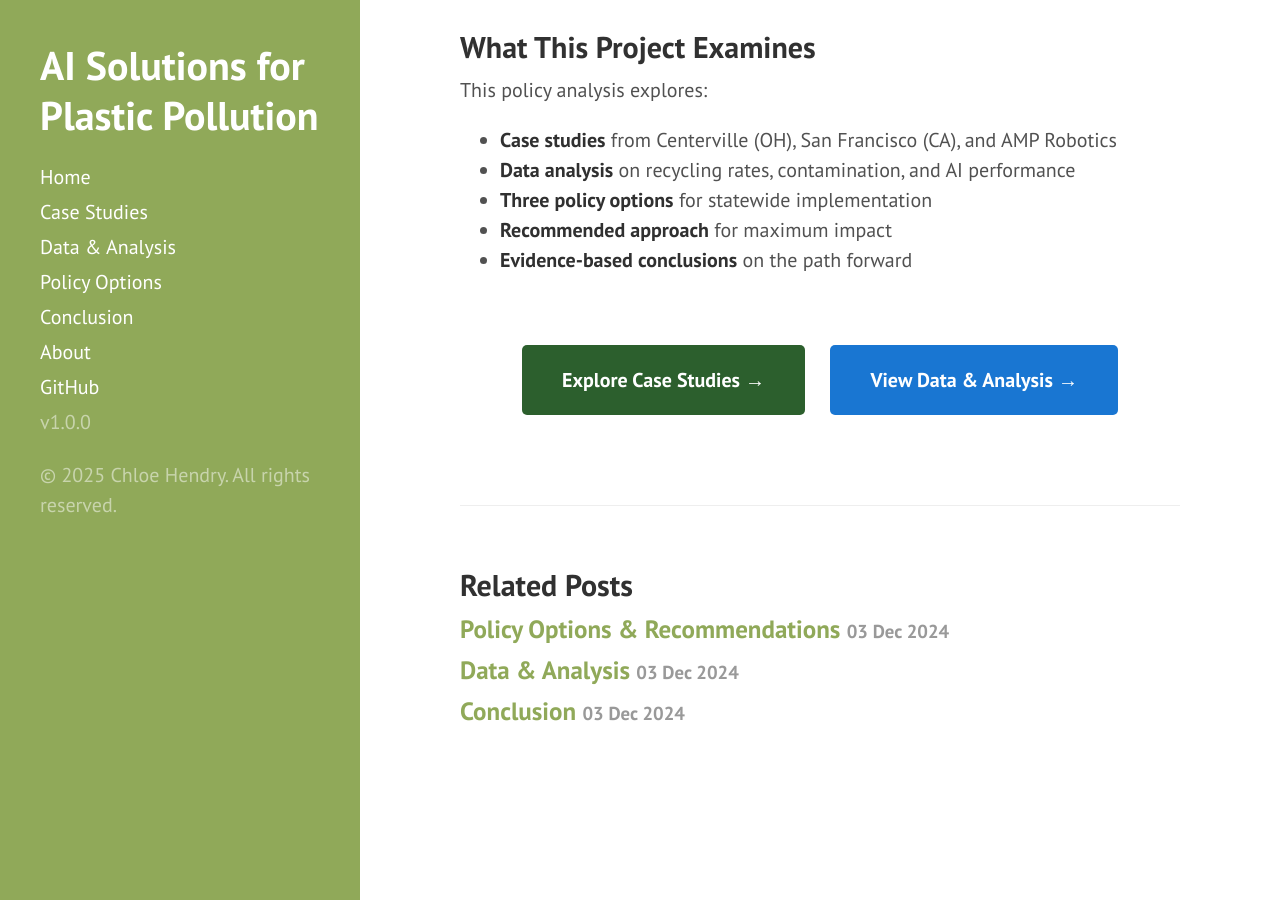
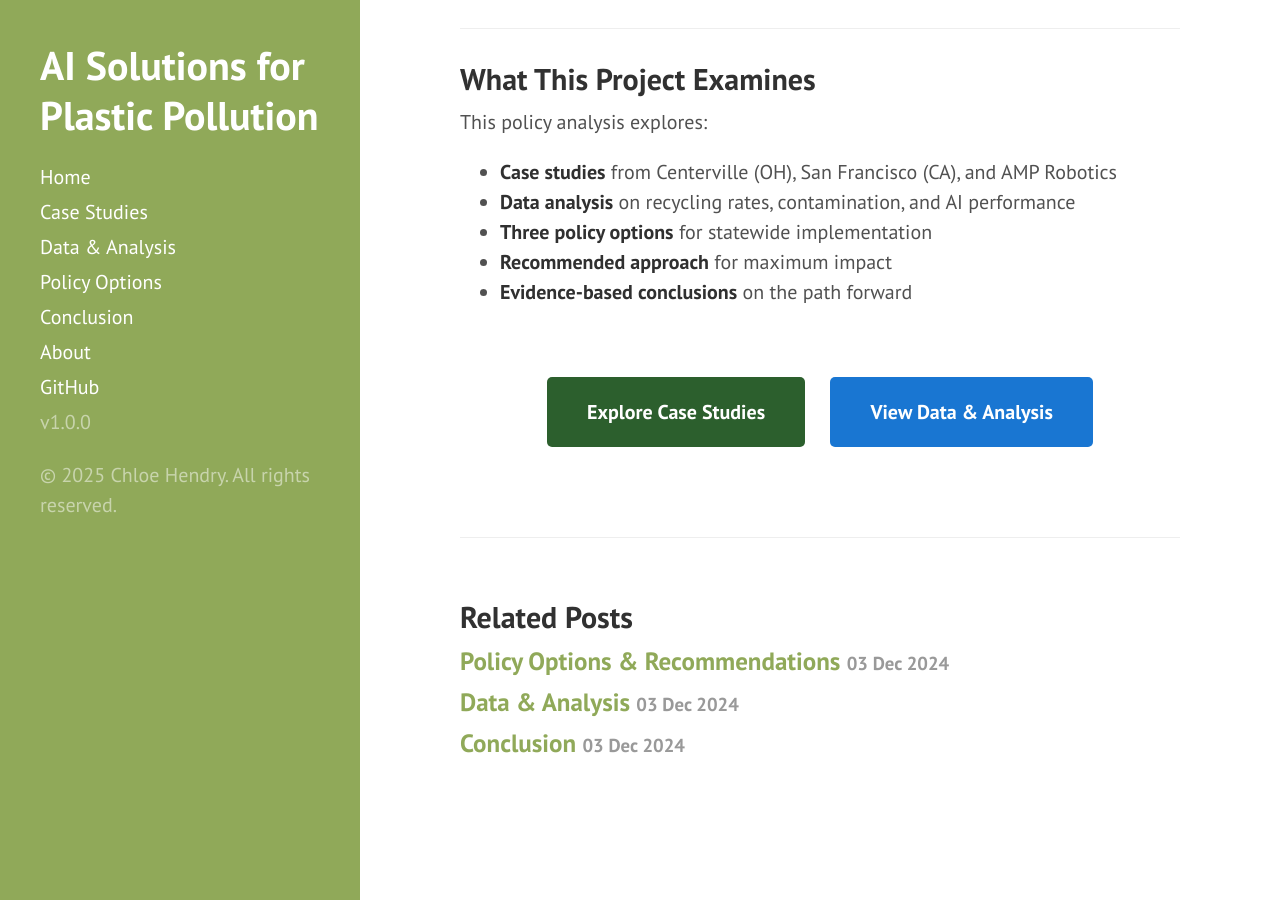
Before and after one commit to chendry6-blip/SOC401Website, a Jekyll site: the page built from _posts/2024-12-03-home.md, in a window 1280 px wide and 900 px high, scrolled down 4791 px. Built offline with Jekyll 4.4.1, drawn with Linux system fonts in a browser that asks for light colours.

Commit message:
Update 2024-12-03-home.md

```diff
--- a/_posts/2024-12-03-home.md
+++ b/_posts/2024-12-03-home.md
@@ -33,6 +33,8 @@
     <img src="{{ site.baseurl }}assets/recycling-earth.jpg" alt="Recycling for Earth" style="max-width: 100%; border-radius: 8px;">
   </div>
 </div>
+
+---
 
 ## The Crisis: Why We Need Change Now
 
@@ -73,11 +75,11 @@
 ### Proven Performance
 
 AI sorting systems like AMP Robotics have demonstrated:
--  **99% accuracy** in material identification
--  **80 items per minute** processing speed
--  **100+ material categories** recognized
--  Significant reduction in labor costs
--  Higher quality recycled materials for resale
+- **99% accuracy** in material identification
+- **80 items per minute** processing speed
+- **100+ material categories** recognized
+- Significant reduction in labor costs
+- Higher quality recycled materials for resale
 
 ---
 
@@ -126,11 +128,11 @@
 
 While local pilot programs have shown success, **fragmented city-by-city efforts cannot solve a systemic problem**. Statewide implementation ensures:
 
- **Equitable access** - Small municipalities get the same technology as large cities
- **Standardized data** - Consistent metrics enable accurate tracking
- **Economies of scale** - Bulk procurement reduces costs
- **Accountability** - State oversight ensures effective use of technology
- **Meaningful impact** - Only statewide action can address the 40+ million tons of annual waste
+- **Equitable access** - Small municipalities get the same technology as large cities
+- **Standardized data** - Consistent metrics enable accurate tracking
+- **Economies of scale** - Bulk procurement reduces costs
+- **Accountability** - State oversight ensures effective use of technology
+- **Meaningful impact** - Only statewide action can address the 40+ million tons of annual waste
 
 <div style="background: #fff3e0; padding: 1.5rem; border-left: 4px solid #ef6c00; margin: 2rem 0;">
   <h3 style="color: #ef6c00; margin-top: 0;">The Stakes Are Too High for Incremental Change</h3>
@@ -142,13 +144,13 @@
 ## What This Project Examines
 
 This policy analysis explores:
--  **Case studies** from Centerville (OH), San Francisco (CA), and AMP Robotics
--  **Data analysis** on recycling rates, contamination, and AI performance
--  **Three policy options** for statewide implementation
--  **Recommended approach** for maximum impact
--  **Evidence-based conclusions** on the path forward
+- **Case studies** from Centerville (OH), San Francisco (CA), and AMP Robotics
+- **Data analysis** on recycling rates, contamination, and AI performance
+- **Three policy options** for statewide implementation
+- **Recommended approach** for maximum impact
+- **Evidence-based conclusions** on the path forward
 
 <div style="text-align: center; margin: 3rem 0;">
-  <a href="{{ '/case-studies' | prepend: site.baseurl }}" style="display: inline-block; background: #2c5f2d; color: white; padding: 1rem 2rem; text-decoration: none; border-radius: 5px; font-weight: bold; margin: 0.5rem;">Explore Case Studies →</a>
-  <a href="{{ '/data' | prepend: site.baseurl }}" style="display: inline-block; background: #1976d2; color: white; padding: 1rem 2rem; text-decoration: none; border-radius: 5px; font-weight: bold; margin: 0.5rem;">View Data & Analysis →</a>
+  <a href="{{ '/case-studies' | prepend: site.baseurl }}" style="display: inline-block; background: #2c5f2d; color: white; padding: 1rem 2rem; text-decoration: none; border-radius: 5px; font-weight: bold; margin: 0.5rem;">Explore Case Studies</a>
+  <a href="{{ '/data' | prepend: site.baseurl }}" style="display: inline-block; background: #1976d2; color: white; padding: 1rem 2rem; text-decoration: none; border-radius: 5px; font-weight: bold; margin: 0.5rem;">View Data & Analysis</a>
 </div>
```
